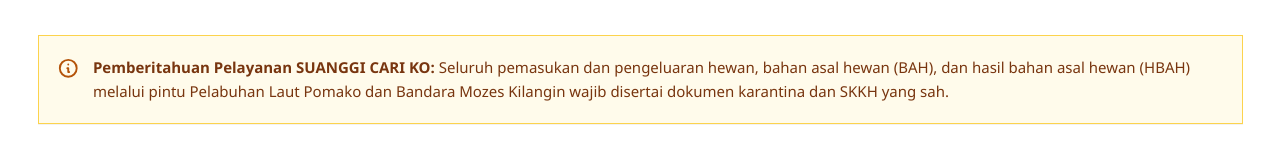
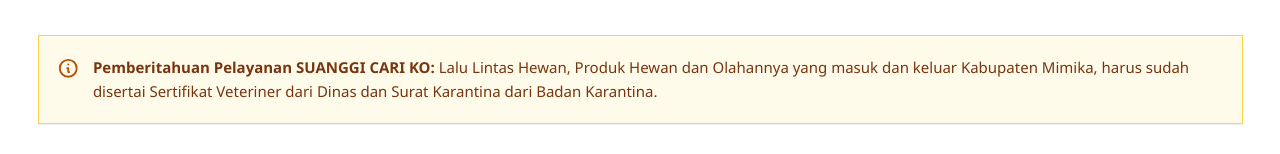
Before and after one commit to evangelionxyz/Silantas, a React (Vite) app in the folder frontend/: page / in a window 1280 px wide. Shown: the part 1080-1234 px from the top of the page. Built offline with nearby package versions, Linux system fonts and the light colour scheme; no server answers.

Commit message:
Update DocsHome.tsx

```diff
--- a/frontend/src/pages/public/DocsHome.tsx
+++ b/frontend/src/pages/public/DocsHome.tsx
@@ -299,7 +299,7 @@ export const DocsHome: React.FC = () => {
                         </svg>
                         <div>
                             <span className="font-extrabold text-[#78350f]">Pemberitahuan Pelayanan {SUANGGI_BRAND.name}:</span>{' '}
-                            Seluruh pemasukan dan pengeluaran hewan, bahan asal hewan (BAH), dan hasil bahan asal hewan (HBAH) melalui pintu Pelabuhan Laut Pomako dan Bandara Mozes Kilangin wajib disertai dokumen karantina dan SKKH yang sah.
+                            Lalu Lintas Hewan, Produk Hewan dan Olahannya yang masuk dan keluar Kabupaten Mimika, harus sudah disertai Sertifikat Veteriner dari Dinas dan Surat Karantina dari Badan Karantina.
                         </div>
                     </div>
 
```
